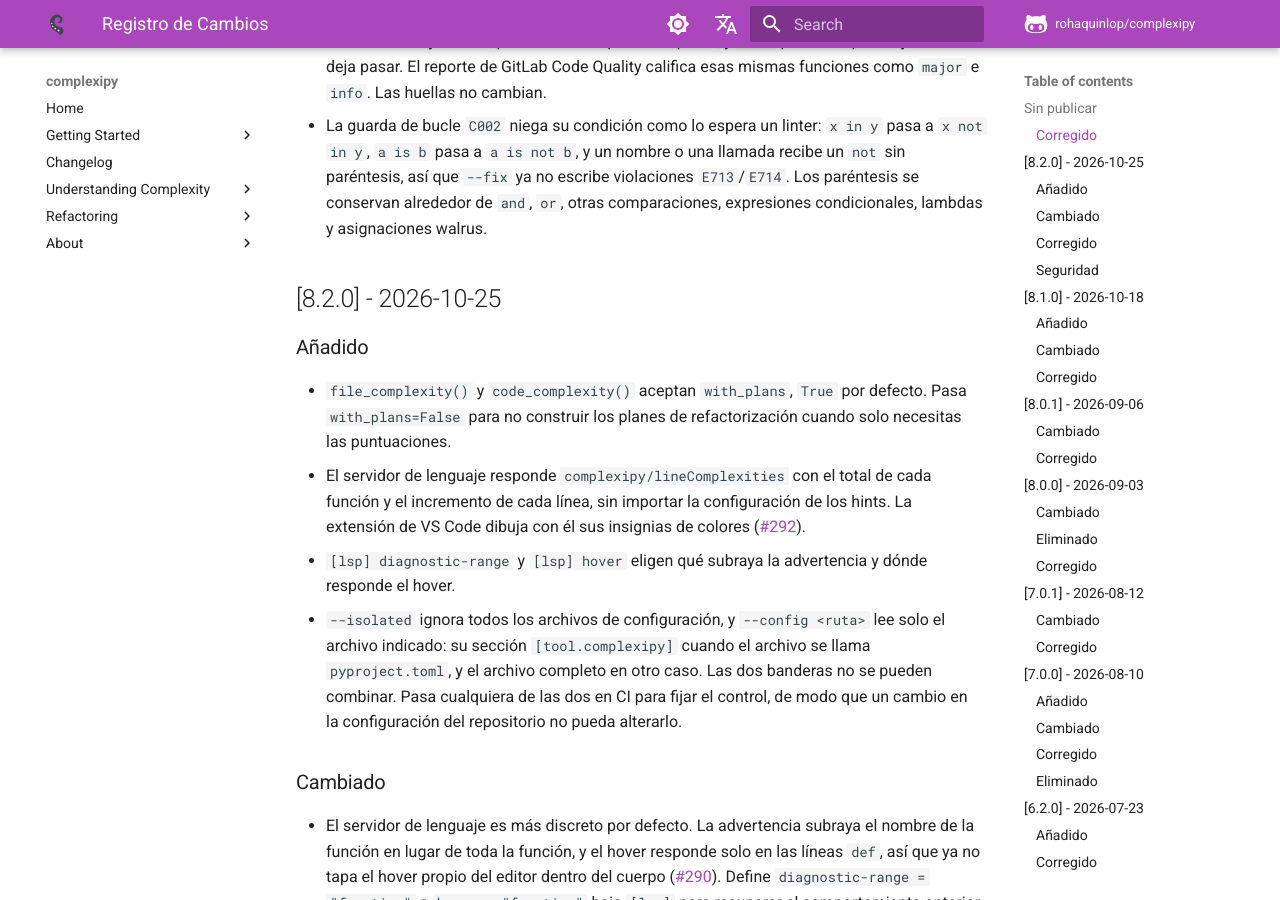
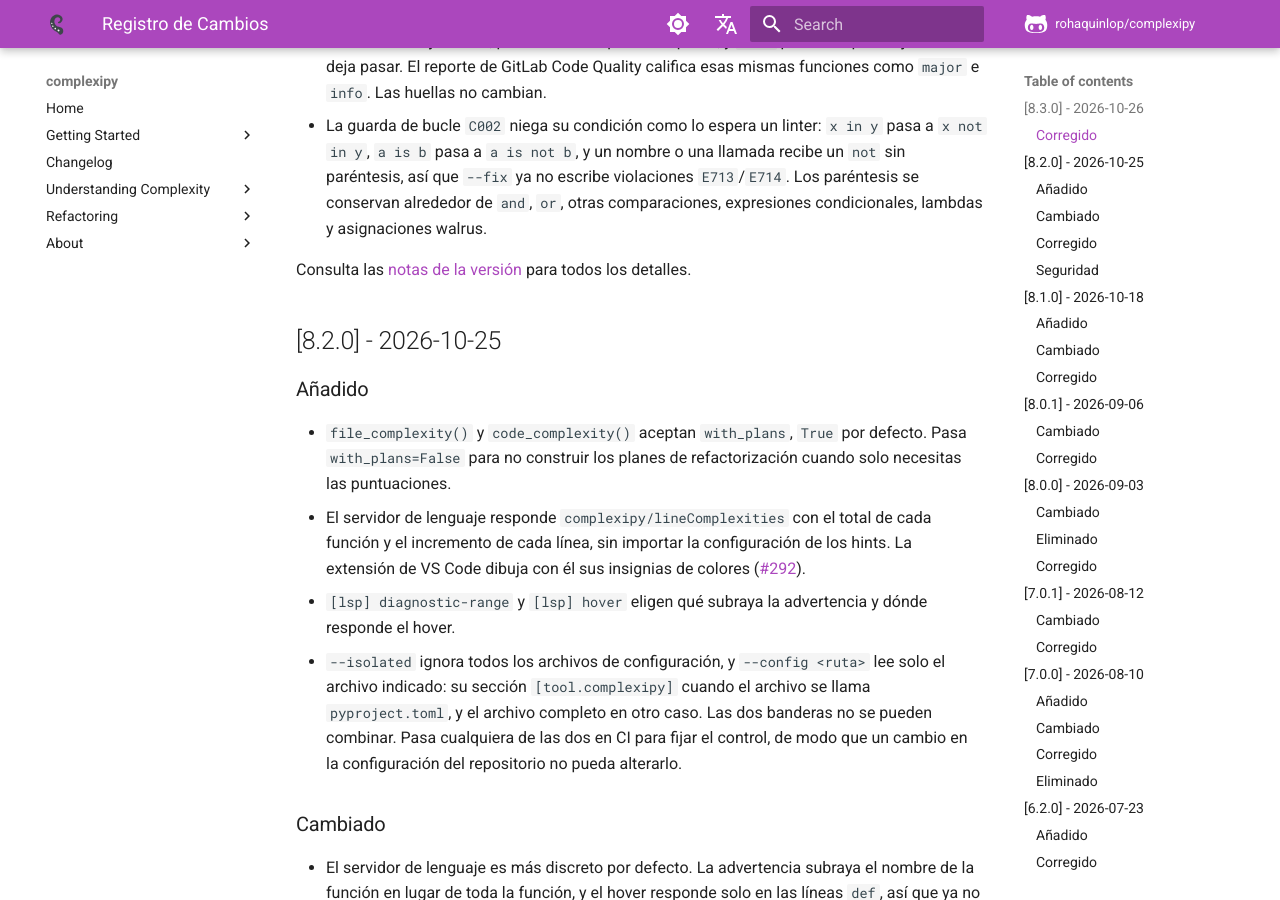
Before and after one commit to rohaquinlop/complexipy, an MkDocs documentation site: the page built from docs/es/changelog.md, in a window 1280 px wide and 900 px high, scrolled down 1667 px. Built offline with MkDocs 1.6.1 and Material for MkDocs 9.7.7, drawn with Linux system fonts in a browser that asks for light colours; comment, search, counter and statistics services are not loaded; some of the changed text lies outside the part shown.

Commit message:
docs(changelog): release 8.3.0

```diff
--- a/docs/es/changelog.md
+++ b/docs/es/changelog.md
@@ -4,7 +4,7 @@ Todos los cambios notables de complexipy se documentan aquí, de más reciente
 a más antiguo. Cada sección de versión enlaza a sus notas de versión de
 GitHub con todos los detalles.
 
-## Sin publicar
+## [8.3.0] - 2026-10-26
 
 ### Corregido
 
@@ -79,6 +79,9 @@ GitHub con todos los detalles.
   violaciones `E713`/`E714`. Los paréntesis se conservan alrededor de `and`,
   `or`, otras comparaciones, expresiones condicionales, lambdas y
   asignaciones walrus.
+
+Consulta las [notas de la versión](https://github.com/rohaquinlop/complexipy/releases/tag/8.3.0)
+para todos los detalles.
 
 ## [8.2.0] - 2026-10-25
 
```
Also changed, not shown: CHANGELOG.md (+4 -1 lines).
